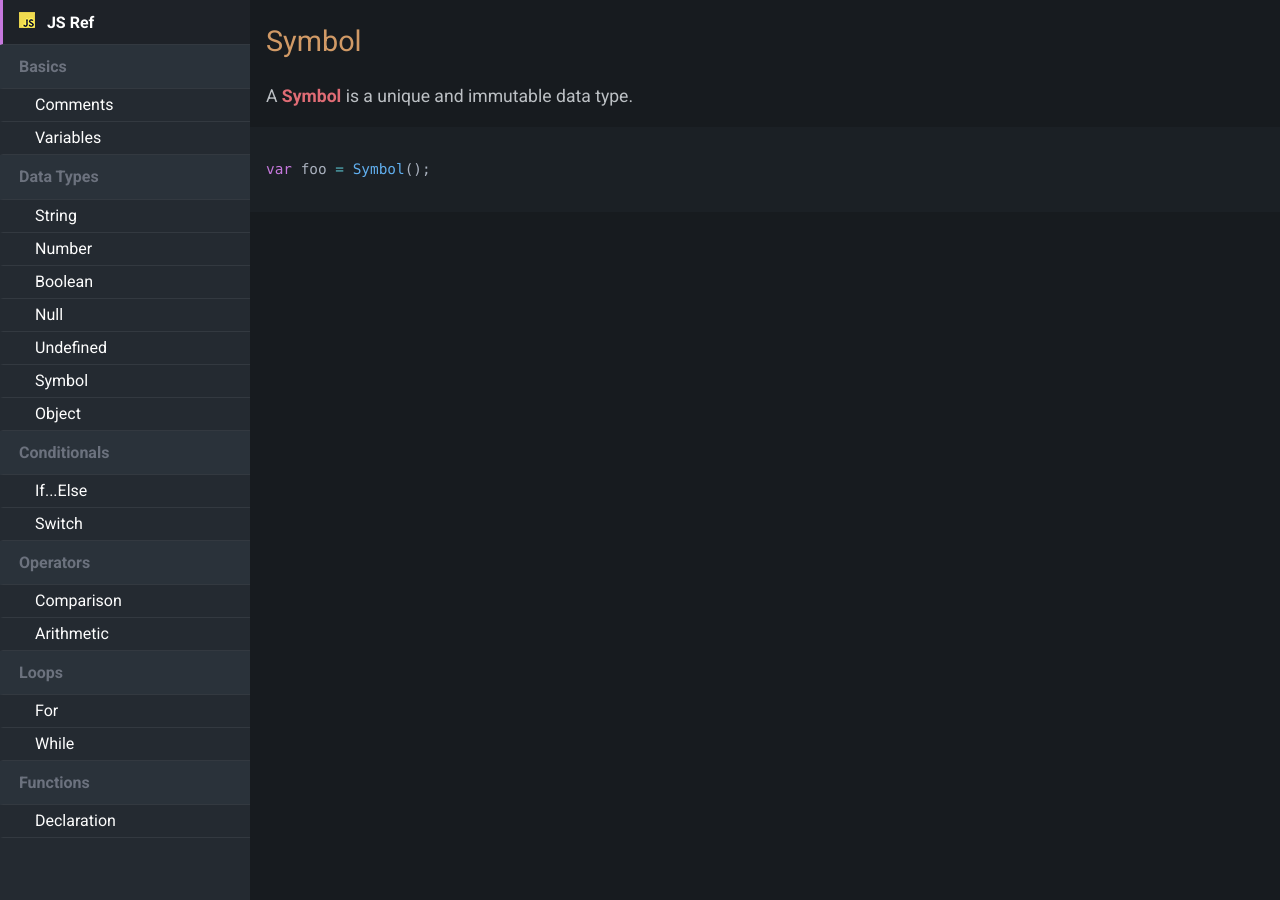
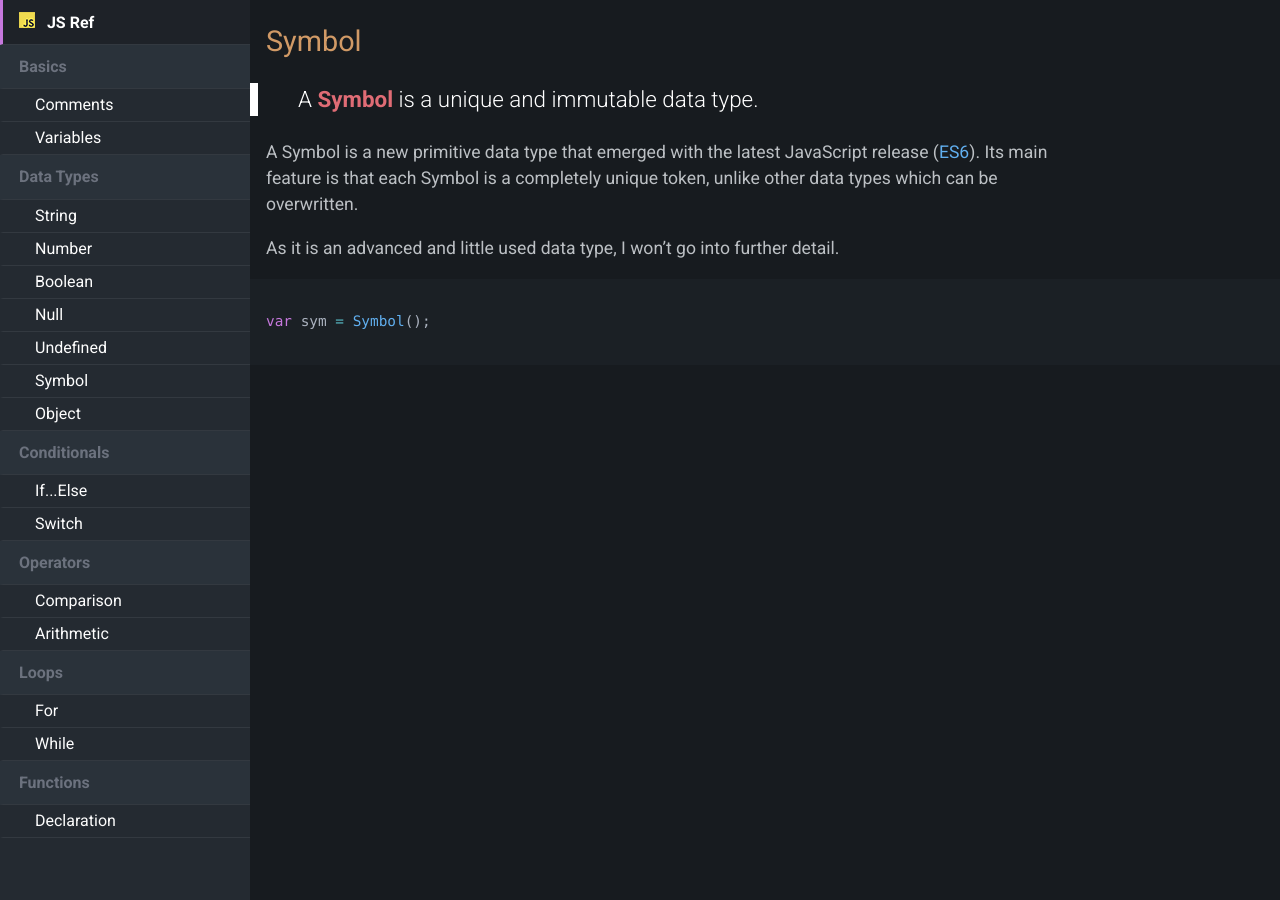
Before and after one commit to KJLarson/snippets, a Jekyll site: the page built from _pages/06_symbol.md, in a window 1280 px wide and 900 px high. Built offline with Jekyll 4.4.1, drawn with Linux system fonts in a browser that asks for light colours; nearby versions of some CDN libraries.

Commit message:
Update 06_symbol.md

````diff
--- a/_pages/06_symbol.md
+++ b/_pages/06_symbol.md
@@ -6,8 +6,12 @@ permalink: /symbol/
 
 ---
 
-A **Symbol** is a unique and immutable data type.
+> A **Symbol** is a unique and immutable data type.
+
+A Symbol is a new primitive data type that emerged with the latest JavaScript release ([ES6](http://www.ecma-international.org/ecma-262/6.0/)). Its main feature is that each Symbol is a completely unique token, unlike other data types which can be overwritten.
+
+As it is an advanced and little used data type, I won't go into further detail.
 
 ```js
-var foo = Symbol();
+var sym = Symbol();
 ```
````
